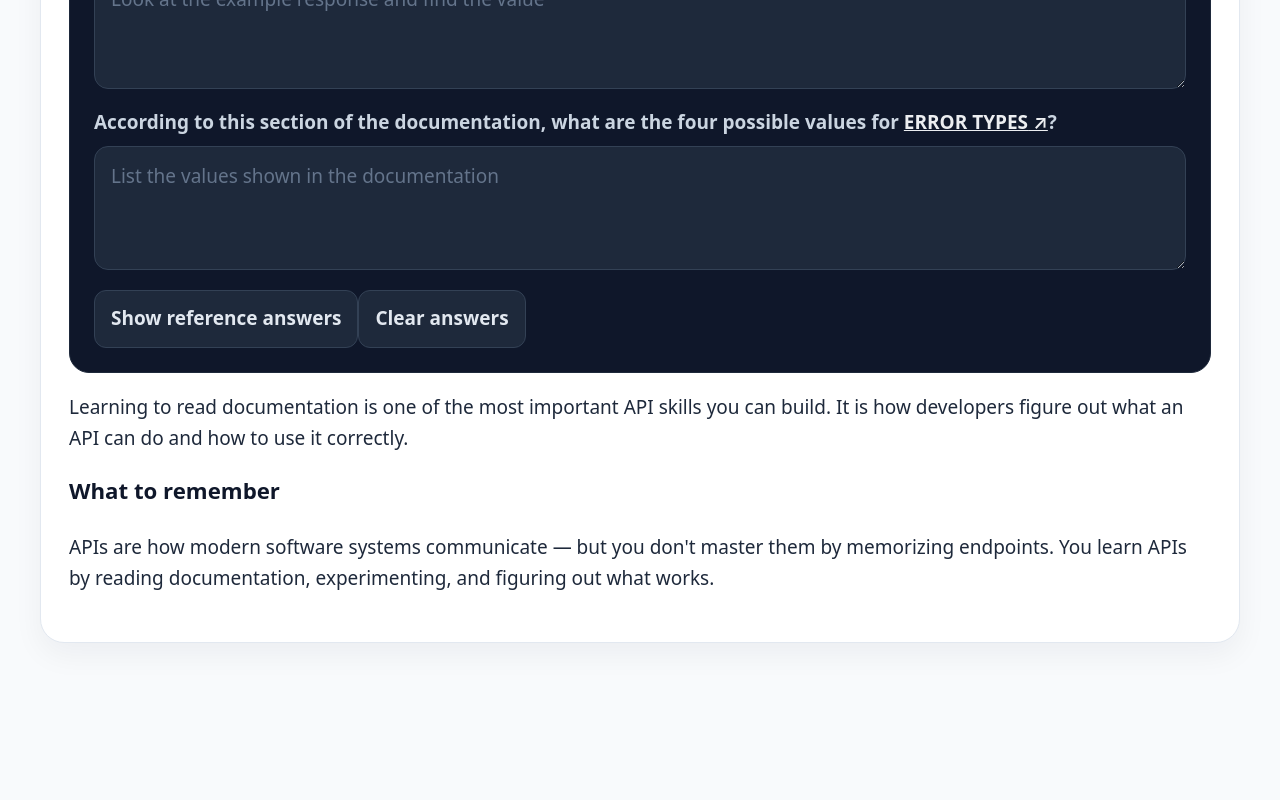
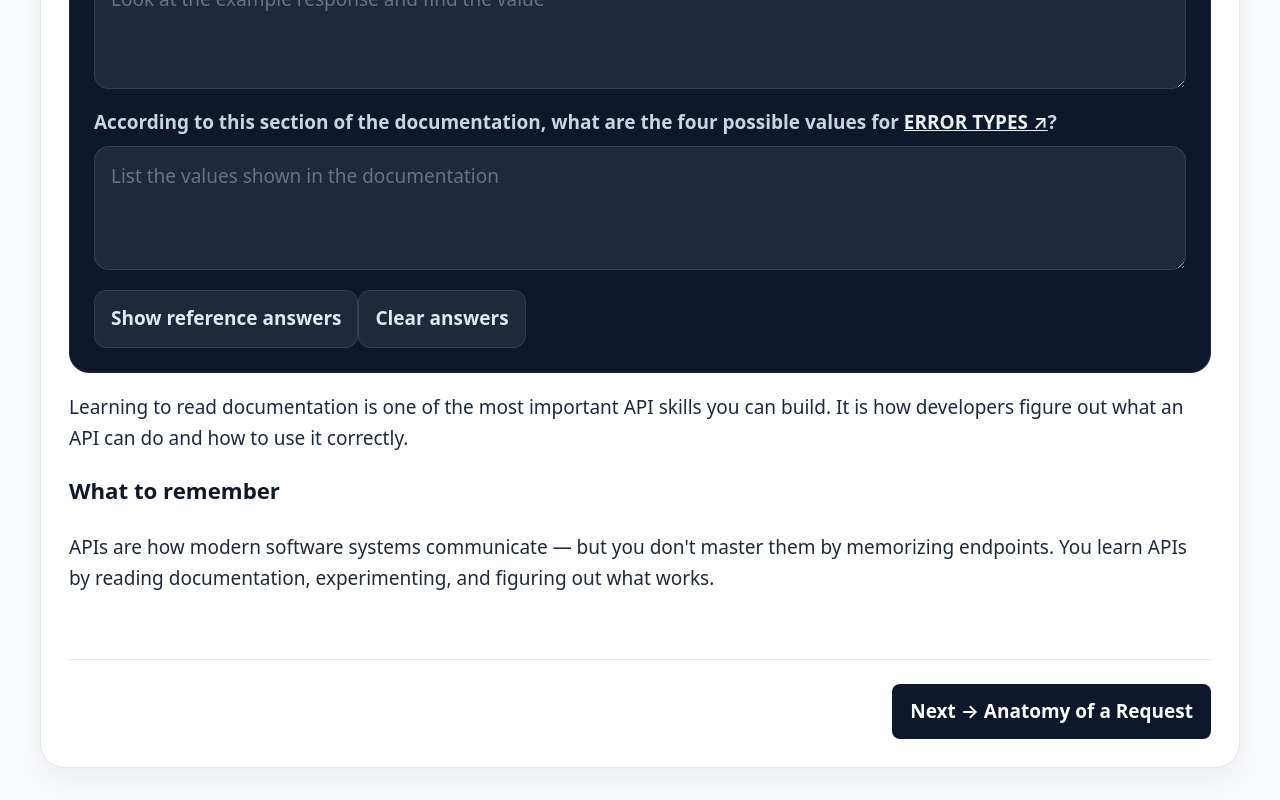
Before and after one commit to lizburkecodes/api-learning-app-v2, a React (Vite) app: page / in a window 1280 px wide. Shown: the part 4524-5324 px from the top of the page. Before the commit the page ends 5199 px from the top, so only its background shows below. Built offline with nearby package versions, Linux system fonts and the light colour scheme.

Commit message:
fix link + secondary nav

```diff
--- a/src/App.css
+++ b/src/App.css
@@ -688,3 +688,25 @@
   border-color: #2563eb;
   color: #1d4ed8;
 }
+
+.lesson-footer-nav {
+  margin-top: 64px;
+  padding-top: 24px;
+  border-top: 1px solid #e2e8f0;
+  display: flex;
+  justify-content: flex-end;
+}
+
+.next-lesson {
+  font-weight: 600;
+  text-decoration: none;
+  background: #0f172a;
+  color: white;
+  padding: 12px 18px;
+  border-radius: 8px;
+  transition: all 0.2s ease;
+}
+
+.next-lesson:hover {
+  background: #1e293b;
+}
--- a/src/pages/WhatIsApi.tsx
+++ b/src/pages/WhatIsApi.tsx
@@ -263,7 +263,7 @@ Always match both the <strong>type</strong> and the <strong>expected format</str
                     <p>
                         <strong>Stripe Docs:</strong>{' '}
                         <a
-                            href="https://docs.stripe.com/api/payment_intents/create?lang=node"
+                            href="https://docs.stripe.com/api/payment_intents/create"
                             target="_blank"
                             rel="noreferrer"
                             style={{ color: '#eceef1' }}
@@ -376,6 +376,12 @@ Errors types: api_error, card_error, idempotency_error, invalid_request_error`}<
             <p>
                 APIs are how modern software systems communicate — but you don't master them by memorizing endpoints. You learn APIs by reading documentation, experimenting, and figuring out what works.
             </p>
+            <div className="lesson-footer-nav">
+                <a href="/anatomy-of-request" className="next-lesson">
+                    Next → Anatomy of a Request
+                </a>
+            </div>
+
         </LessonLayout>
     )
 }
```
